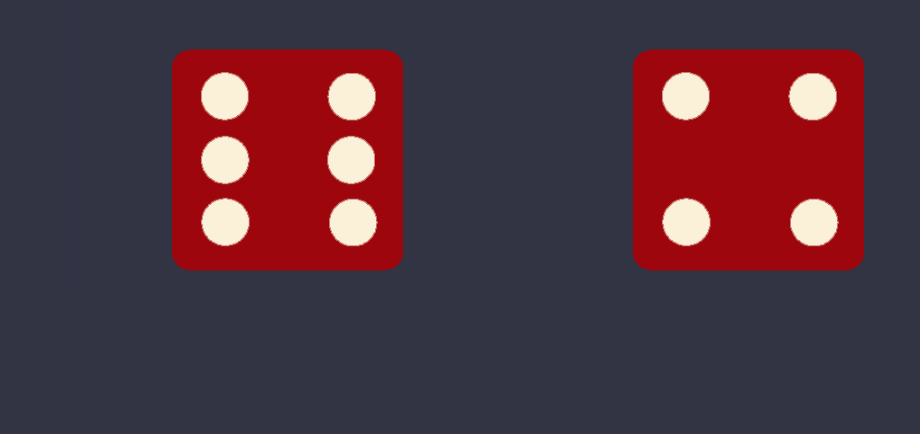
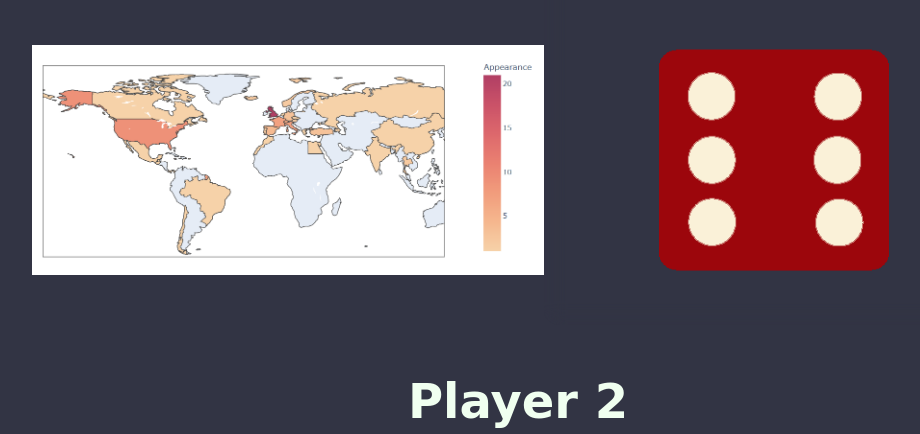
Before and after one commit to thatmeanlook/DiceGame1, a plain HTML site: page index.html in a window 1280 px wide. Shown: the part 366-800 px from the top of the page, without its empty margins (122-1042 px from the left). Drawn offline with Linux system fonts and the light colour scheme.

Commit message:
Update index.html

```diff
--- a/index.html
+++ b/index.html
@@ -11,6 +11,7 @@
 <body>
     <h1>Refresh Me</h1>
     <div class='bigContainer'>
+        <img id="map1" src='images/map.png'>
         <div class='container1'>
             <h3>Player 1</h3>
             <img id="p1IMG" src='images/map.png'>
```
